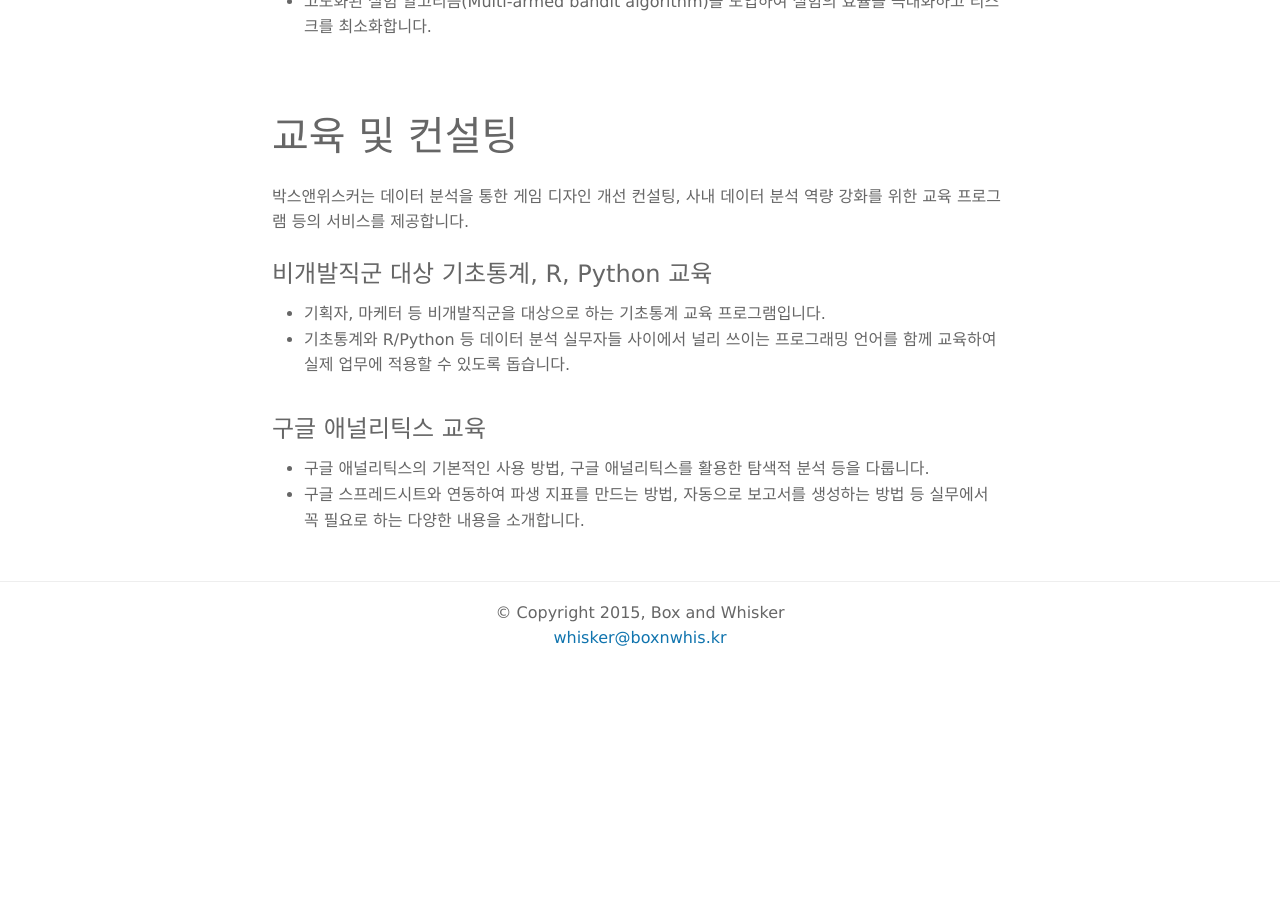
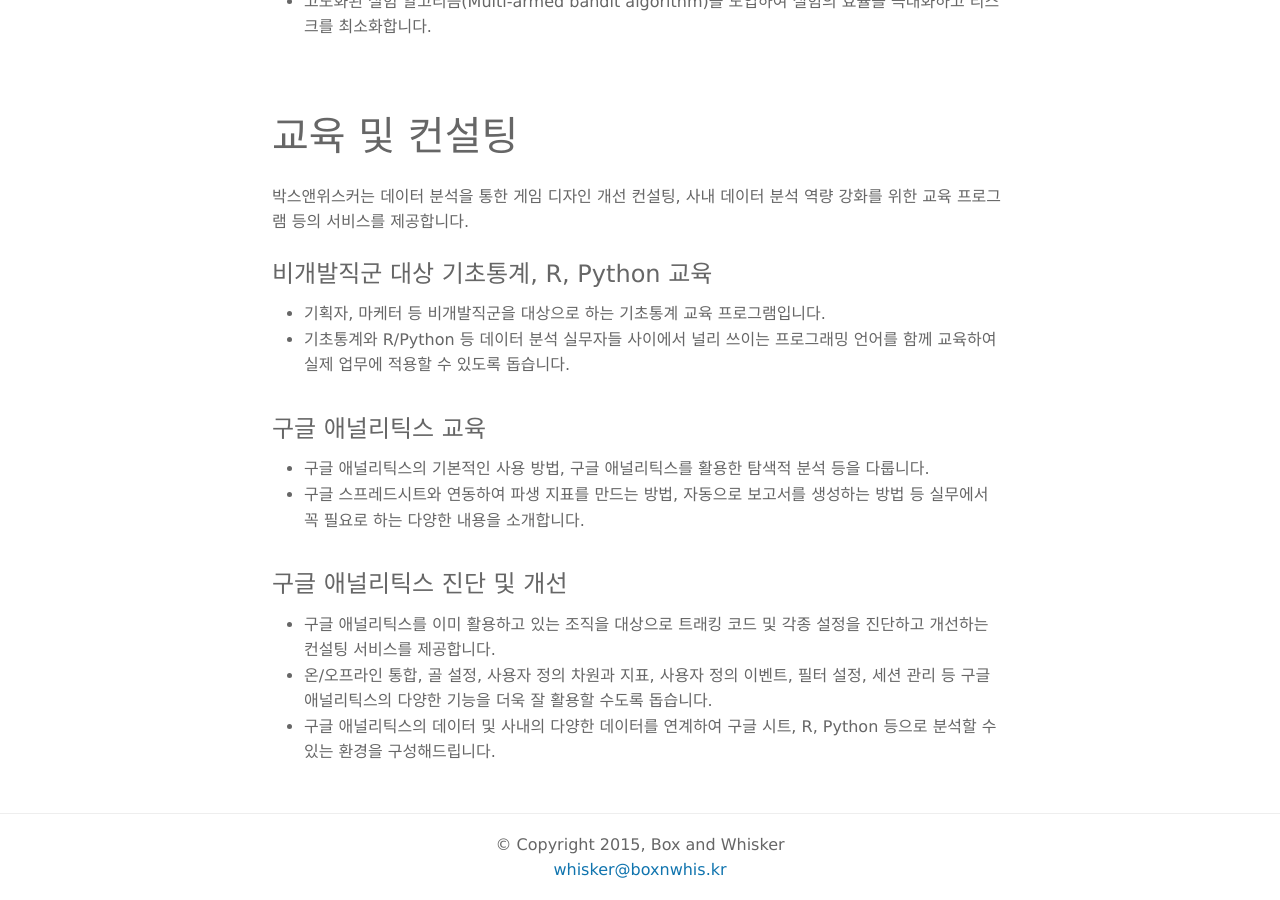
Before and after one commit to boxnwhiskr/boxnwhiskr.github.io, a Jekyll site: the page built from service.html, in a window 1280 px wide and 900 px high, scrolled down 972 px. Built offline with Jekyll 4.4.1, drawn with Linux system fonts in a browser that asks for light colours; nearby versions of some CDN libraries; some web fonts are replaced; before the commit the page ends 1641 px from its top, so only the background shows below that.

Commit message:
Add a new section describing GA consulting service

```diff
--- a/service.html
+++ b/service.html
@@ -60,5 +60,13 @@ title: Service and Products
                 <li>구글 스프레드시트와 연동하여 파생 지표를 만드는 방법, 자동으로 보고서를 생성하는 방법 등 실무에서 꼭 필요로 하는 다양한 내용을 소개합니다.</li>
             </ul>
         </li>
+        <li>
+            <h2 class="name">구글 애널리틱스 진단 및 개선</h2>
+            <ul class="features">
+                <li>구글 애널리틱스를 이미 활용하고 있는 조직을 대상으로 트래킹 코드 및 각종 설정을 진단하고 개선하는 컨설팅 서비스를 제공합니다.</li>
+                <li>온/오프라인 통합, 골 설정, 사용자 정의 차원과 지표, 사용자 정의 이벤트, 필터 설정, 세션 관리 등 구글 애널리틱스의 다양한 기능을 더욱 잘 활용할 수도록 돕습니다.</li>
+                <li>구글 애널리틱스의 데이터 및 사내의 다양한 데이터를 연계하여 구글 시트, R, Python 등으로 분석할 수 있는 환경을 구성해드립니다.</li>
+            </ul>
+        </li>
     </ul>
 </section>
```
